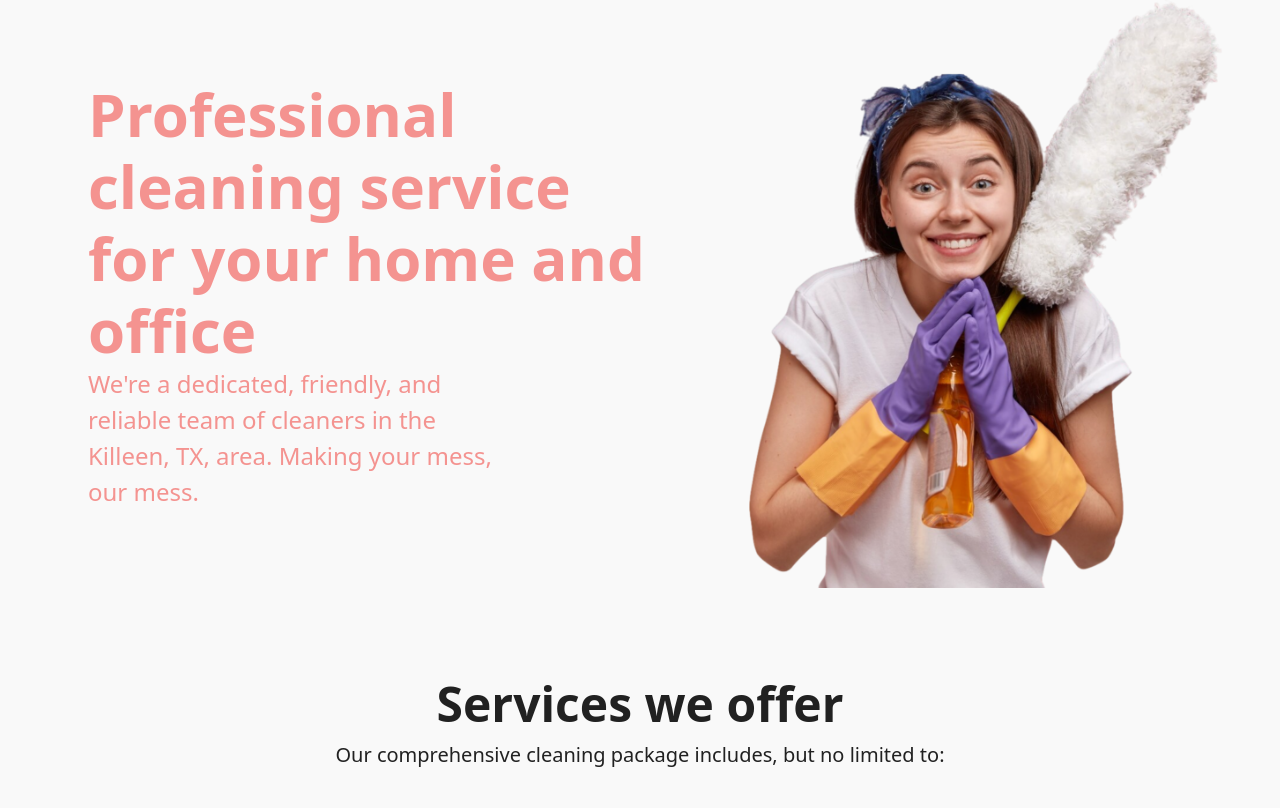
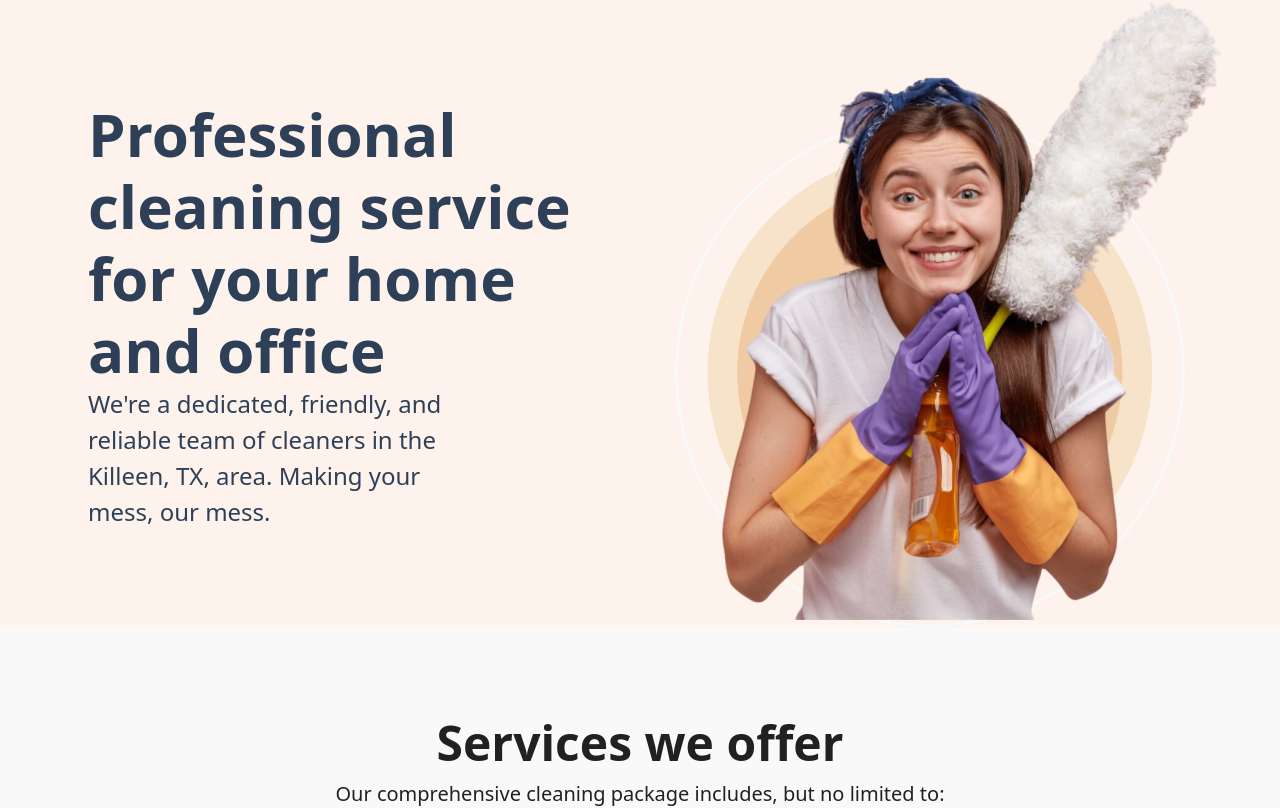
Before and after one commit to abeciana1/alba-cleaning, a Next.js app: page / in a window 1280 px wide. Shown: the top 808 px of the page. Built offline with nearby package versions, Linux system fonts and the light colour scheme.

Commit message:
Added new cleaner person image && Added alt color and styling

```diff
--- a/components/sections/index.tsx
+++ b/components/sections/index.tsx
@@ -11,27 +11,20 @@ export const HeroSectionWithComparison: React.FC<HeroSectionWithComparisonI> = (
 }) => {
     // className="top-hero-section bg-bottom"
     return (
-        <section>
+        <section className="bg-altYellow">
             <PageMargin>
                 <section className="flex flex-col md:flex-row gap-5 md:mb-20 items-center">
                     <section className="md:w-11/12 mx-10">
-                        <h1 className=" text-dishycoral">{title}</h1>
-                        <div className="w-3/4 text-2xl text-dishycoral">{ body }</div>
+                        <h1 className=" text-charcoal">{title}</h1>
+                        <div className="w-3/4 text-2xl text-charcoal">{ body }</div>
                     </section>
-                    <section className="w-4/5">
+                    <section className="w relative">
                         <Image
                             src={image.image}
                             alt={image.alt}
                             width={image.width}
                             height={image.height}
                         />
-                        {/* <Image
-                            src="/cleaning-person-products.jpg"
-                            alt="Cleaning person with products"
-                            width={2000}
-                            height={1333}
-                            className="w-5/6 mx-auto box-shadow-2xl shadow-altPink mb-5 rounded-3xl"
-                        /> */}
                     </section>
                 </section>
             </PageMargin>
--- a/pages/index.tsx
+++ b/pages/index.tsx
@@ -43,7 +43,7 @@ export default function Home() {
         title="Professional cleaning service for your home and office"
         body="We're a dedicated, friendly, and reliable team of cleaners in the Killeen, TX, area. Making your mess, our mess."
         image={{
-          image: "/cleaner-person.png",
+          image: "/cleaning-person-with-background.png",
           alt: "Cleaning person",
           width: 1146,
           height: 1333
--- a/tailwind.config.js
+++ b/tailwind.config.js
@@ -102,6 +102,9 @@ module.exports = {
         },
         altPink: {
           DEFAULT: "#EDA0A8"
+        },
+        altYellow: {
+          DEFAULT: "#fdf2ec"
         }
       },
     },
```
Also changed, not shown: public/cleaning-person-with-background.png (added), styles/globals.css (line endings or trailing spaces).
